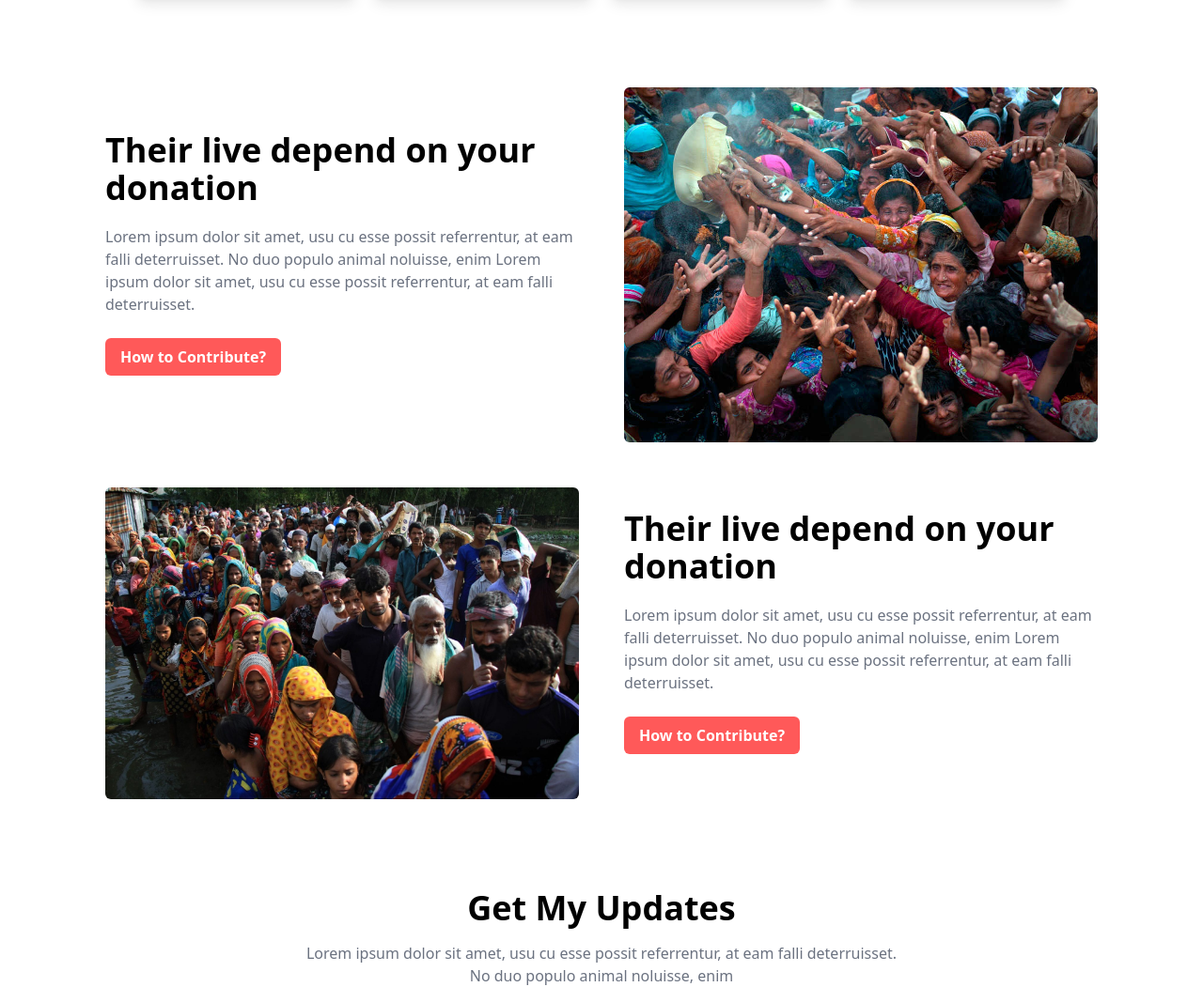
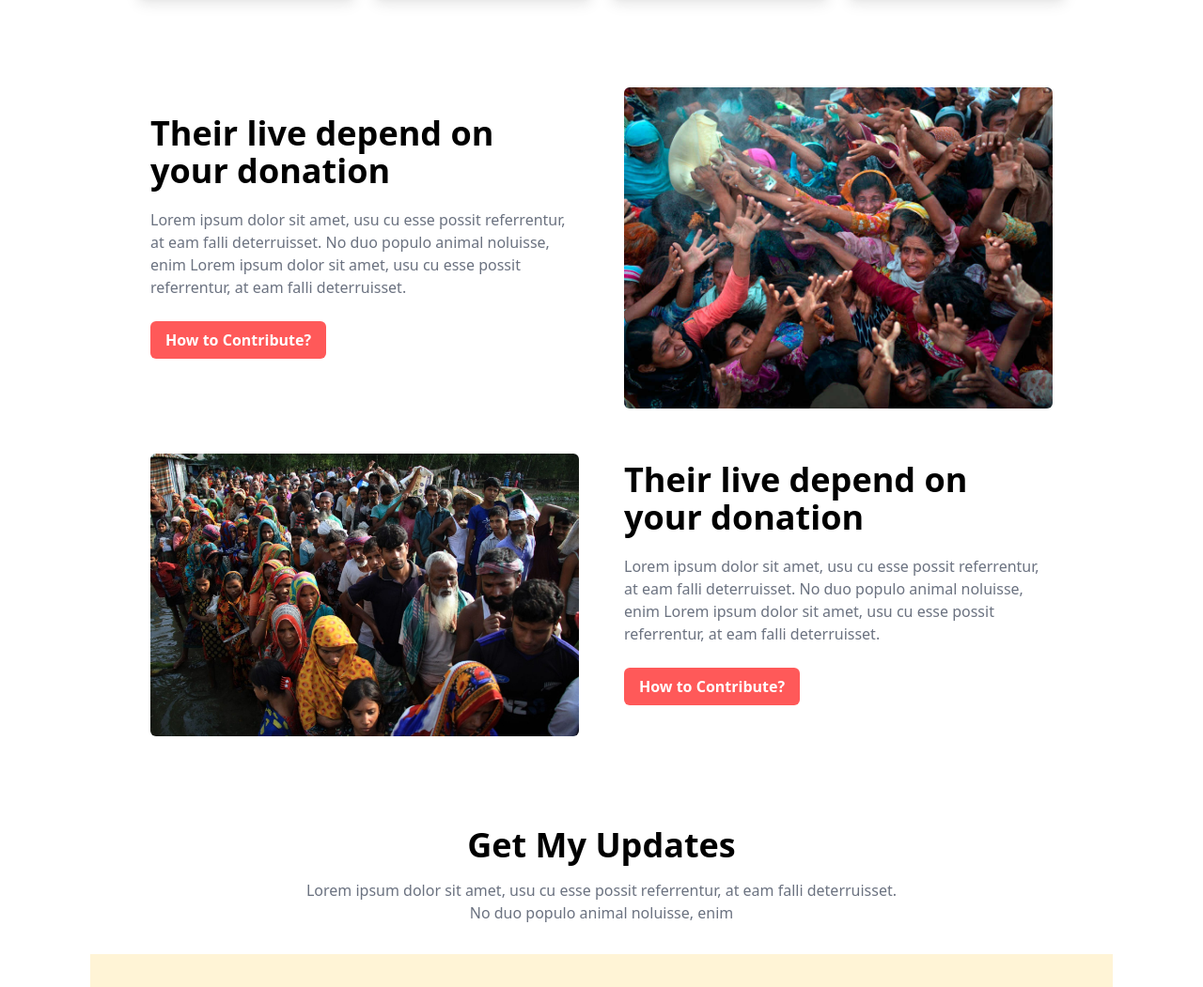
Before and after one commit to mstliza1/donate-Tommorrow, a plain HTML site: page index.html in a window 1280 px wide. Shown: the part 1121-2172 px from the top of the page at 94% size. Drawn offline with nearby package versions, Linux system fonts and the light colour scheme.

Commit message:
some code added

```diff
--- a/index.html
+++ b/index.html
@@ -124,7 +124,7 @@
               <!-- Donation Section Start  -->
                <section class="mb-24">
                         <!-- Card Part Start  -->
-                         <div class="flex flex-col  md:flex-row items-center justify-center gap-12 w-11/12 md:w-6/7 max-auto mx-auto">
+                         <div class="flex flex-col  md:flex-row items-center justify-center gap-12 w-11/12 md:w-5/6 max-auto mx-auto">
 
                               <div class=" w-full md:w-1/2" >
                                    <h1 class="font-bold text-4xl mb-5">Their live depend on your donation</h1>
@@ -142,7 +142,7 @@
                            </div>
                            <br><br>
                            <!-- Second Card Start  -->
-                           <div class="flex flex-col  md:flex-row items-center justify-center gap-12 w-11/12 md:w-6/7 max-auto mx-auto">
+                           <div class="flex flex-col  md:flex-row items-center justify-center gap-12 w-11/12 md:w-5/6 max-auto mx-auto">
                                    <!-- Image -->
                               <div class=" w-full md:w-1/2">
                                  <img src="images/donation7.jpg" alt="" class="w-full h-auto rounded-md">
```
